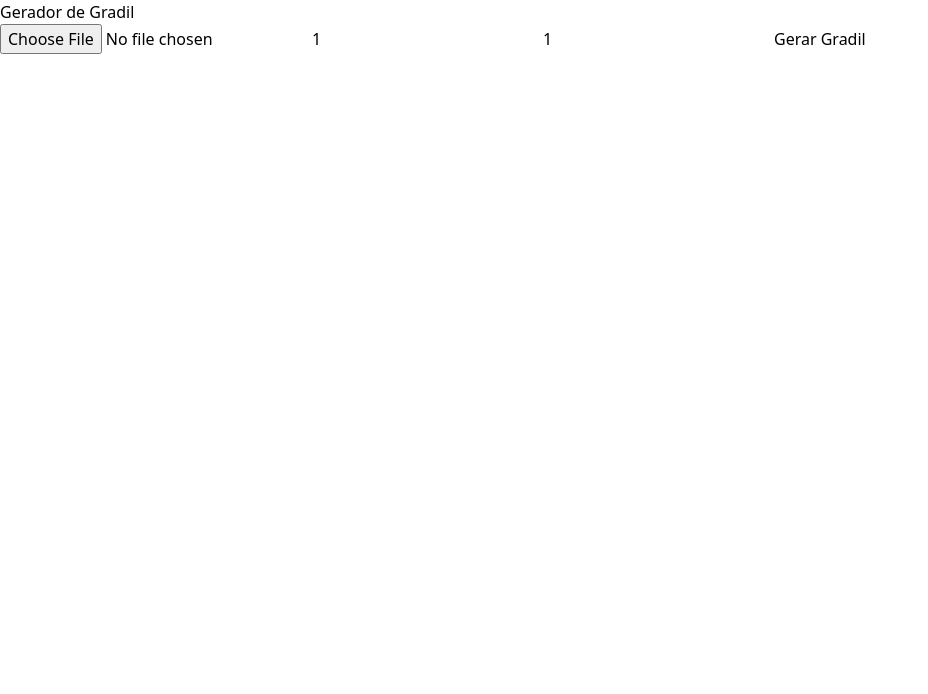
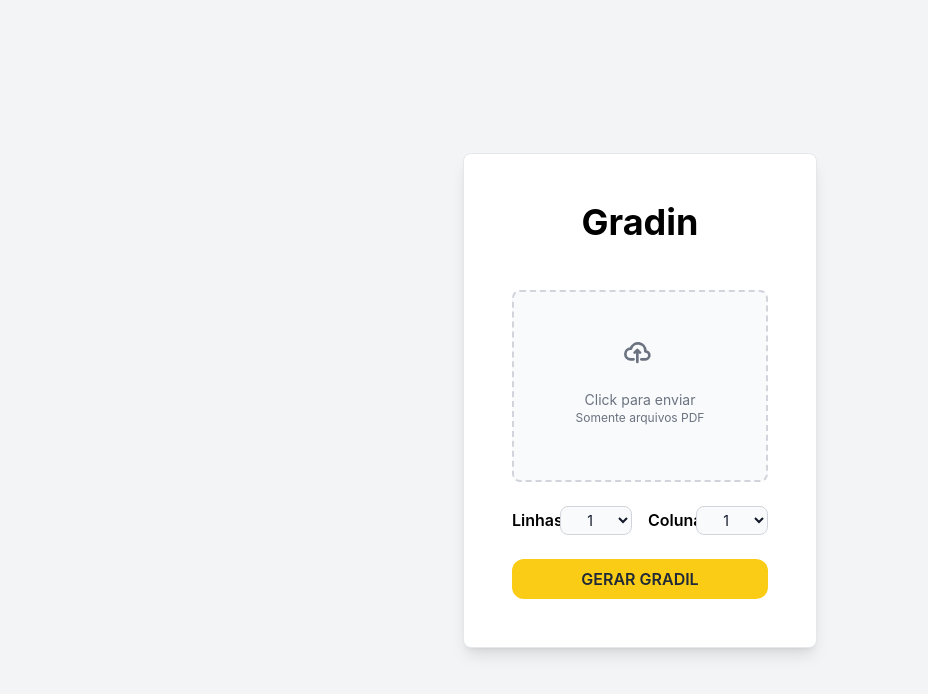
Before and after one commit to patrikrufino/gradin, a Nuxt app in the folder front/: page / in a window 1280 px wide. Shown: the top 694 px of the page, without its empty margins (0-928 px from the left). Built offline with nearby package versions, Linux system fonts and the light colour scheme.

Commit message:
💄(UI): Refactor UI for PDF file upload and adjust project name in title tag

```diff
--- a/front/nuxt.config.js
+++ b/front/nuxt.config.js
@@ -4,7 +4,7 @@ export default {
 
   // Global page headers: https://go.nuxtjs.dev/config-head
   head: {
-    title: 'front',
+    title: 'Gradin',
     meta: [
       { charset: 'utf-8' },
       { name: 'viewport', content: 'width=device-width, initial-scale=1' },
--- a/front/pages/index.vue
+++ b/front/pages/index.vue
@@ -1,13 +1,77 @@
 <template>
-  <div>
-    <h1>Gerador de Gradil</h1>
-    <form @submit.prevent="submitForm">
-      <input type="file" ref="fileInput" @change="onFileChange" accept="application/pdf" required />
-      <input type="number" v-model="rows" required placeholder="Número de linhas" />
-      <input type="number" v-model="cols" required placeholder="Número de colunas" />
-      <button type="submit">Gerar Gradil</button>
+  <div class="bg-gray-100 flex items-center justify-center min-h-screen">
+    <div class="max-w-md border rounded-lg overflow-hidden shadow-lg bg-white p-12 flex-col justify-center">
+      <h1 class="text-4xl font-bold mb-12 text-center">Gradin</h1>
+      <form class="grid gap-6" @submit.prevent="submitForm">
+
+        <!-- Dropzone -->
+        <div class="flex items-center justify-center w-full">
+          <label
+            :class="[
+              'flex flex-col items-center justify-center w-64 h-48 border-2 border-gray-300 border-dashed rounded-lg cursor-pointer bg-gray-50 transition duration-200',
+              isHighlighted ? 'border-yellow-500 bg-yellow-100' : 'border-gray-300 bg-gray-50'
+            ]"
+            for="dropzone-file"
+            @drop.prevent="handleDrop"
+          >
+            <div class="flex flex-col items-center justify-center pt-5 pb-6">
+              <svg v-if="!pdfFile" class="w-8 h-8 mb-4 text-gray-500" aria-hidden="true" xmlns="http://www.w3.org/2000/svg" fill="none" viewBox="0 0 24 24" stroke="currentColor">
+                <path stroke-linecap="round" stroke-linejoin="round" stroke-width="2" d="M13 13h3a3 3 0 0 0 0-6h-.025A5.56 5.56 0 0 0 16 6.5 5.5 5.5 0 0 0 5.207 5.021C5.137 5.017 5.071 5 5 5a4 4 0 0 0 0 8h2.167M10 15V6m0 0L8 8m2-2 2 2" />
+              </svg>
+              <svg v-else class="w-8 h-8 mb-4 text-green-500" xmlns="http://www.w3.org/2000/svg" fill="currentColor" viewBox="0 0 24 24">
+                <path d="M6 2h9v6h6v14H6V2zm7 2v4h4l-4-4zM7 10h10v2H7v-2zm0 4h10v2H7v-2zm0 4h10v2H7v-2z"/>
+              </svg>
+              <p class="text-sm text-gray-500" v-if="!pdfFile">Click para enviar</p>
+              <p class="text-xs text-gray-500" v-if="!pdfFile">Somente arquivos PDF</p>
+              <p v-else class="text-sm font-semibold text-gray-700">{{ pdfFile.name }}</p>
+            </div>
+            <input
+              ref="fileInput"
+              @change="onFileChange"
+              @dragover.prevent="highlight"
+              @dragleave.prevent="removeHighlight"
+              id="dropzone-file"
+              type="file"
+              class="hidden"
+              accept="application/pdf"
+              required
+            />
+          </label>
+        </div>
+
+        <!-- Seletor de Linhas e Colunas -->
+        <div class="flex gap-4">
+          <div class="w-1/2 flex gap-2 items-center">
+            <label for="rows" class="w-2/6 block font-semibold">Linhas</label>
+            <select v-model="rows" id="rows" required class="cursor-pointer text-center w-4/6 bg-gray-50 border border-gray-300 text-gray-900 text-sm rounded-lg focus:ring-yellow-500 focus:border-yellow-500 block p-1">
+              <option v-for="n in 6" :key="n" :value="n">{{ n }}</option>
+            </select>
+          </div>
+          <div class="w-1/2 flex gap-2 items-center">
+            <label for="cols" class="w-2/6 block font-semibold">Colunas</label>
+            <select v-model="cols" id="cols" required class="cursor-pointer text-center w-4/6 bg-gray-50 border border-gray-300 text-gray-900 text-sm rounded-lg focus:ring-yellow-500 focus:border-yellow-500 block p-1">
+              <option v-for="n in 6" :key="n" :value="n">{{ n }}</option>
+            </select>
+          </div>
+        </div>
+
+        <!-- Botão de Envio -->
+        <button type="submit" class="font-semibold w-full bg-yellow-400 text-gray-800 py-2 rounded-xl hover:bg-yellow-300 transition duration-200 uppercase">Gerar Gradil</button>
       </form>
-    <a v-if="downloadUrl" :href="downloadUrl" target="_blank" @click="handleDownload">Baixar PDF</a>
+
+      <!-- Link para Download -->
+      <div class="flex items-center justify-center">
+        <a
+          class="text-center mt-6 font-semibold uppercase cursor-pointer no-underline hover:underline text-green-500"
+          v-if="downloadUrl"
+          :href="downloadUrl"
+          target="_blank"
+          @click="handleDownload"
+        >
+          Baixar PDF
+        </a>
+      </div>
+    </div>
   </div>
 </template>
 
@@ -21,13 +85,34 @@ export default defineComponent({
       rows: 1,
       cols: 1,
       downloadUrl: null as string | null,
+      isHighlighted: false, // Estado para controlar o destaque do dropzone
     };
   },
   methods: {
   onFileChange(event: Event) {
     const target = event.target as HTMLInputElement;
     if (target.files) {
-        this.pdfFile = target.files[0];
+      this.setFile(target.files[0]);
+    }
+  },
+  handleDrop(event: DragEvent) {
+    const files = event.dataTransfer?.files;
+    if (files && files.length > 0) {
+      this.setFile(files[0]); // Define o arquivo e remove destaque
+    }
+    this.removeHighlight(); // Garante que o destaque seja removido
+  },
+  highlight() {
+    this.isHighlighted = true;
+  },
+  removeHighlight() {
+    this.isHighlighted = false;
+  },
+  setFile(file: File) {
+    if (file.type === "application/pdf") {
+      this.pdfFile = file;
+    } else {
+      console.error("Arquivo inválido! Apenas PDFs são permitidos.");
     }
   },
     async submitForm() {
@@ -40,13 +125,12 @@ export default defineComponent({
 
       try {
         const response = await this.$axios.$post('make_poster/', formData);
-        this.downloadUrl = response.download_url; // Certifique-se de que isso está correto
+        this.downloadUrl = response.download_url;
       } catch (error) {
         console.error('Erro ao enviar o formulário:', error);
       }
     },
     handleDownload() {
-      // Após 2 segundos, recarregar a página
       setTimeout(() => {
         window.location.reload();
       }, 2000);
--- /dev/null
+++ b/front/tailwind.config.js
@@ -0,0 +1,15 @@
+/** @type {import('tailwindcss').Config} */
+module.exports = {
+  content: [],
+  theme: {
+    fontFamily: {
+      sans: ['-apple-system', 'BlinkMacSystemFont'],
+      serif: ['Georgia', 'Cambria'],
+      mono: ['SFMono-Regular', 'Menlo'],
+      display: ['-apple-system'],
+      body: ['-apple-system'],
+      extend: {},
+    },
+    plugins: [],
+  },
+}
--- a/front/tsconfig.json
+++ b/front/tsconfig.json
@@ -1,5 +1,6 @@
 {
   "compilerOptions": {
+    "forceConsistentCasingInFileNames": true,
     "target": "ES2018",
     "module": "ESNext",
     "moduleResolution": "Node",
@@ -15,7 +16,7 @@
       "~/*": ["./*"],
       "@/*": ["./*"]
     },
-    "types": ["@nuxt/types", "@nuxtjs/axios", "@types/node"]
+    "types": ["@nuxt/types", "@nuxtjs/axios", "@types/node"],
   },
   "exclude": ["node_modules", ".nuxt", "dist"]
 }
```
Lines whose indentation alone changed are shown as unchanged.
